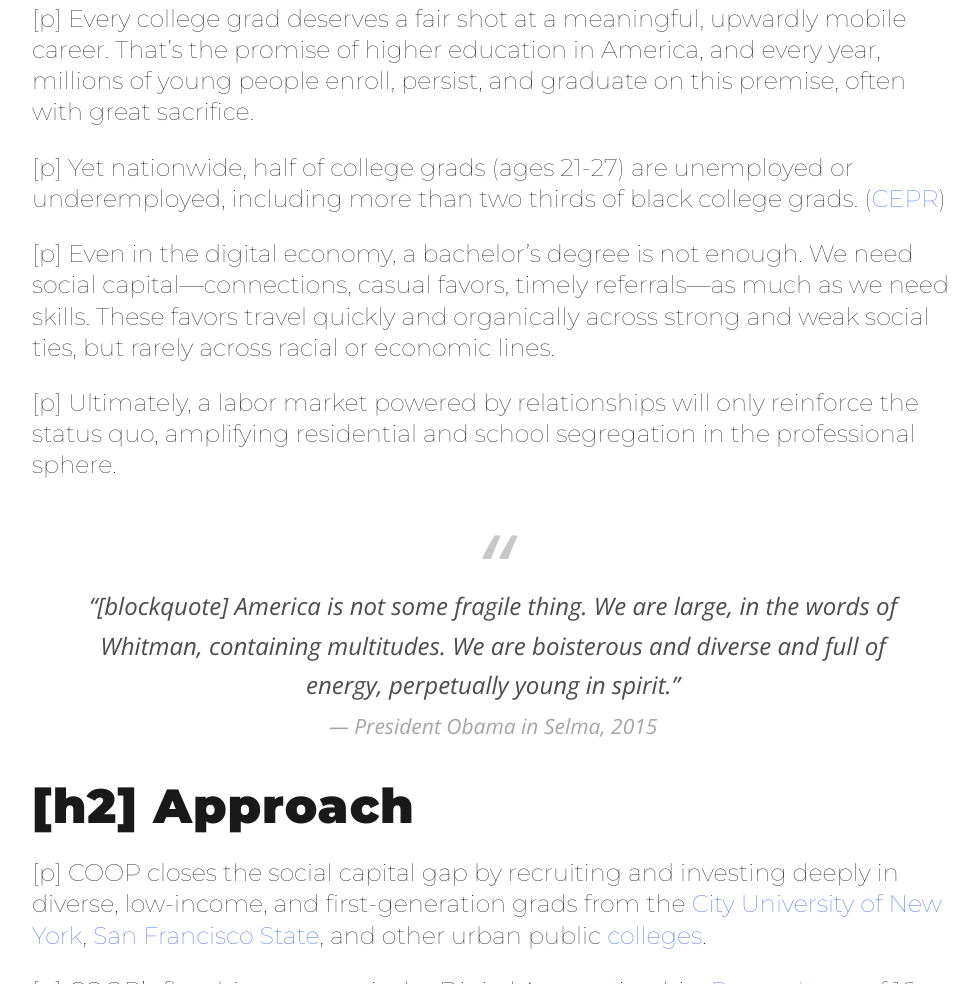
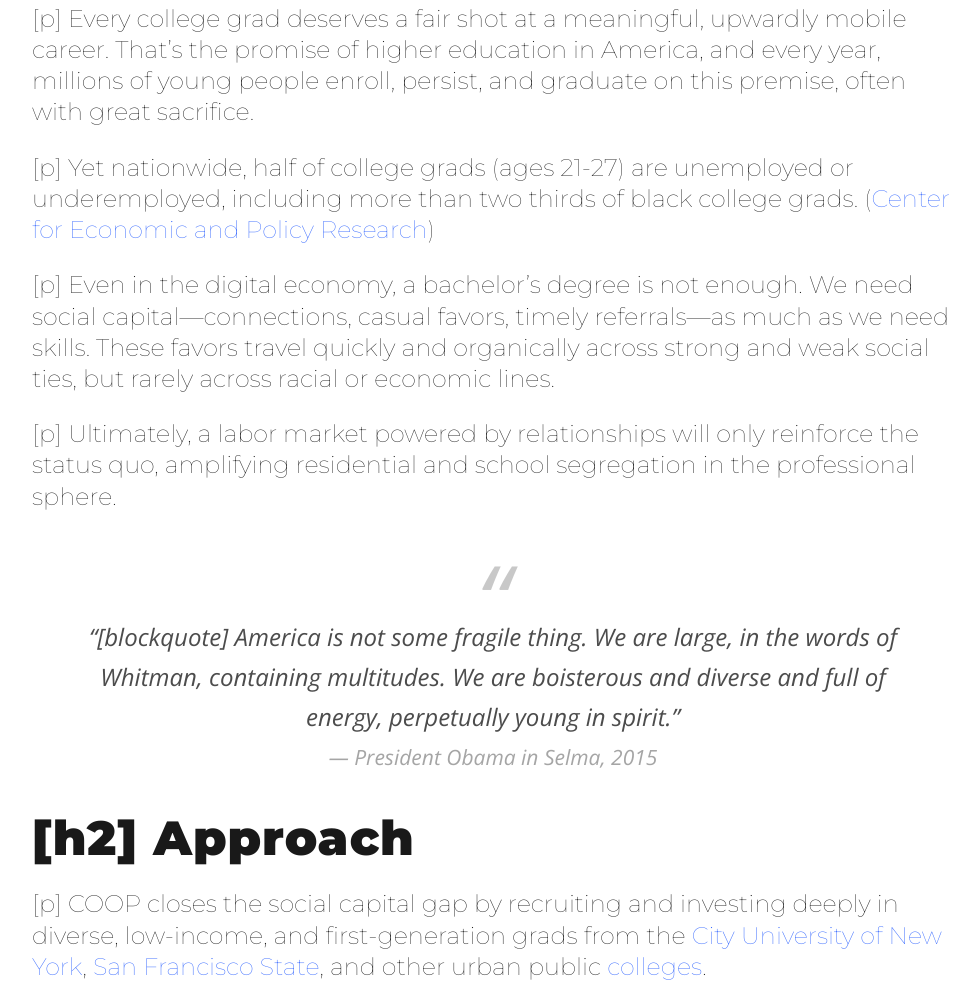
Before and after one commit to davidrmckinnon/group-4-pcwac-a3, a website: page index.html in a window 1280 px wide. Shown: the part 1822-2806 px from the top of the page, without its empty margins (147-1127 px from the left). Drawn offline with nearby package versions, Linux system fonts and the light colour scheme.

Commit message:
Spell out CEPR acronym

```diff
--- a/index.html
+++ b/index.html
@@ -674,7 +674,7 @@
                                     thirds of black college grads. (<a
                                         href="http://cepr.net/documents/black-coll-grads-2014-05.pdf"
                                         target="_blank"
-                                        >CEPR</a
+                                        >Center for Economic and Policy Research<span class="sr-only"> (PDF, opens in a new browser tab)</span></a
                                     >)
                                 </p>
                                 <p>
```
